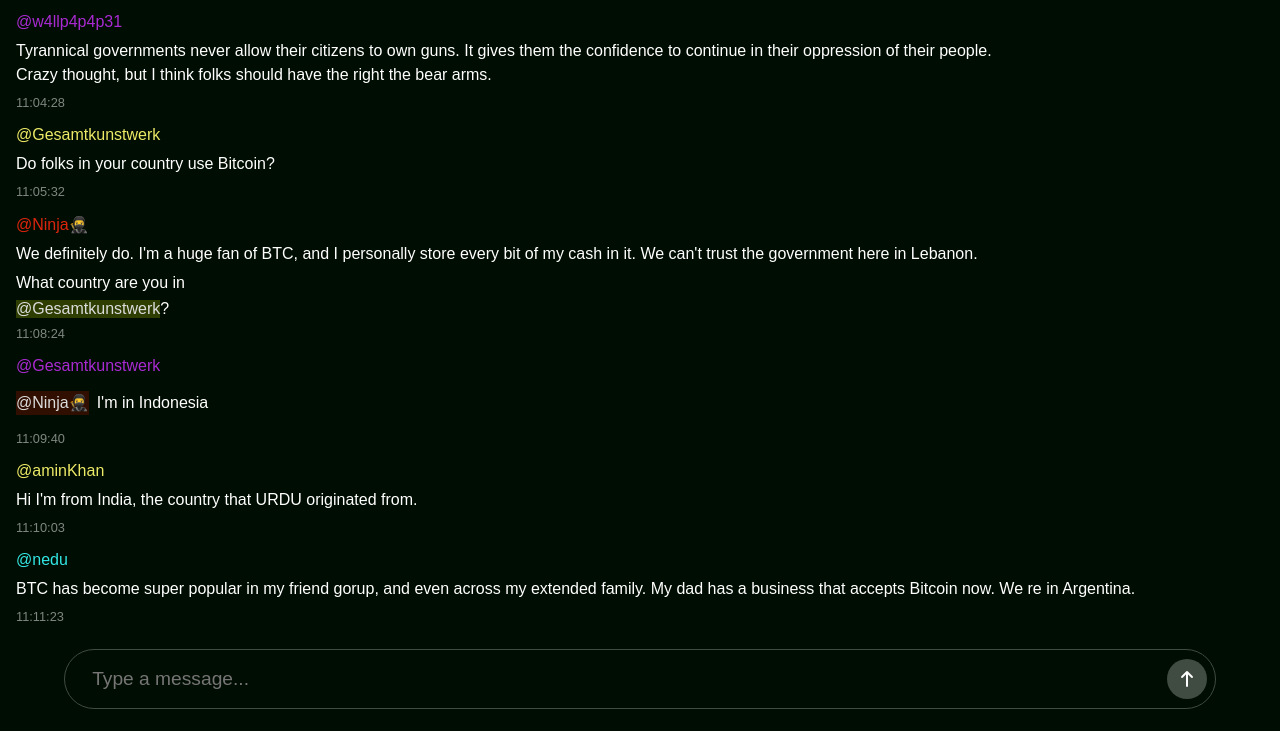
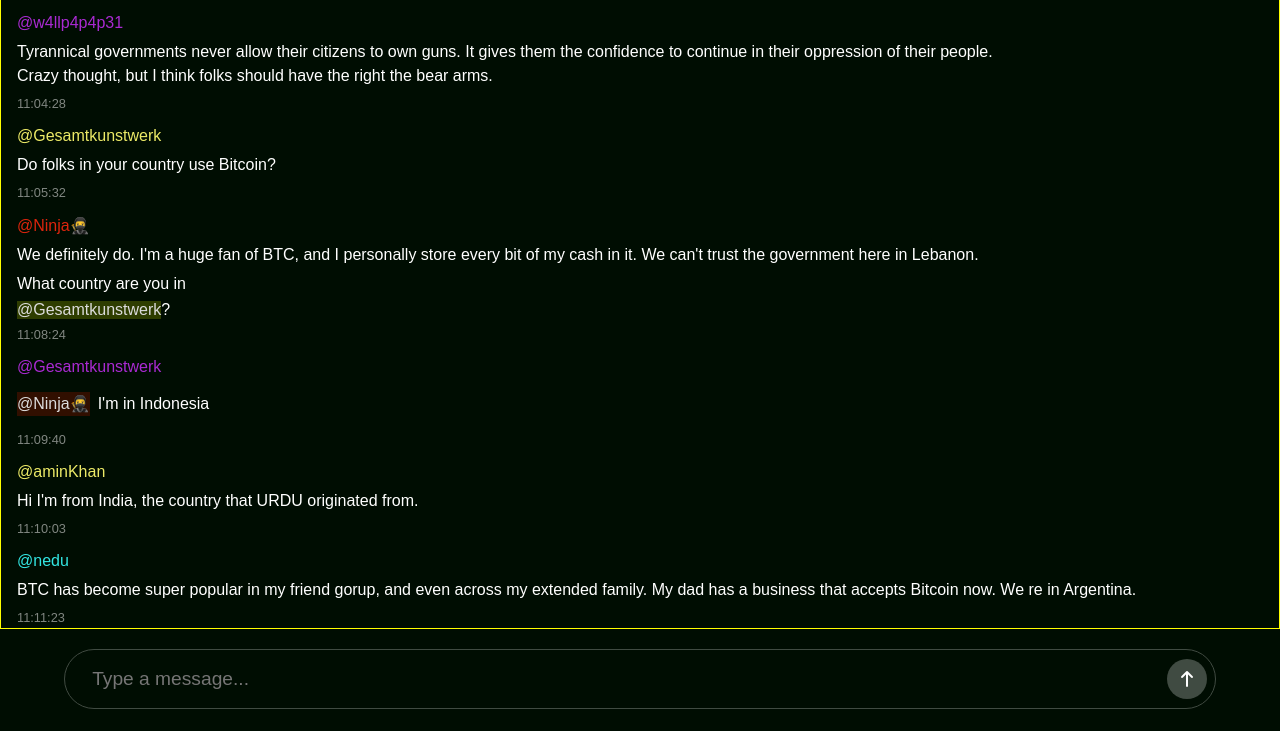
Before and after one commit to Aminkhan-mid/Bit-Chat, a plain HTML site: page home.html in a window 1280 px wide. Shown: the part 69-800 px from the top of the page. Drawn offline with Linux system fonts and the light colour scheme; a web font is replaced by a local one.

Commit message:
Update home.css

```diff
--- a/home.css
+++ b/home.css
@@ -40,7 +40,7 @@
     overflow: auto;
     scrollbar-width: none;
     scroll-behavior: smooth;
-    margin-bottom: 3em;
+    border: 1px solid yellow;
 }
 section {
     margin: 1em;
@@ -66,7 +66,6 @@
     border: 1px solid #404b42;
     width: 90%;
     height: 60px;
-    margin: 1em auto;
     padding: 0.5em;
     border-radius: 2em;
     position: fixed;
@@ -74,6 +73,7 @@
     left: 50%;
     transform: translate(-50%, -10%);
     background-color: #000d02;
+    margin: 1em auto;
 }
 input{
     color: #DDA77B;
```
